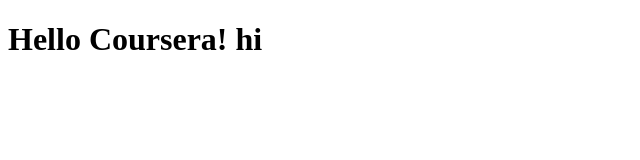
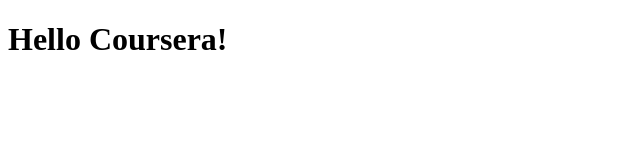
Before and after one commit to SARVESH080/coursera-test, a plain HTML site: page site/index.html in a window 1280 px wide. Shown: the full height of the page, 0-640 px from the left. Drawn offline with Linux system fonts and the light colour scheme.

```diff
--- a/site/index.html
+++ b/site/index.html
@@ -6,6 +6,6 @@
 	<title>hello coursera</title>
 </head>
 <body>
-<h1>Hello Coursera! hi</h1>
+<h1>Hello Coursera! </h1>
 </body>
 </html>
```
